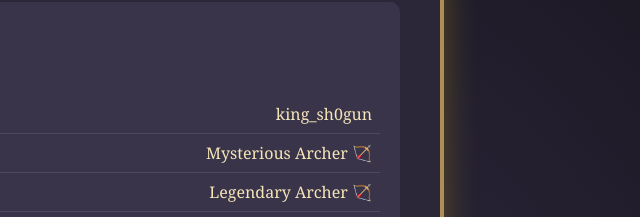
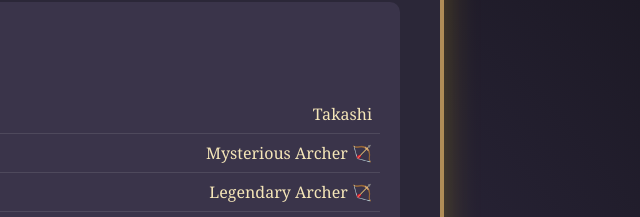
Before and after one commit to Francez18/for-you, a plain HTML site: page index.html in a window 1280 px wide. Shown: the part 397-614 px from the top of the page, 640-1280 px from the left. Drawn offline with Linux system fonts and the light colour scheme.

Commit message:
change name

```diff
--- a/index.html
+++ b/index.html
@@ -129,7 +129,7 @@ a journey filled with laughter, memories, and endless adventures.
 
 <div class="stat">
 <span>Name</span>
-<span>king_sh0gun</span>
+<span>Takashi</span></span>
 </div>
 
 
```
